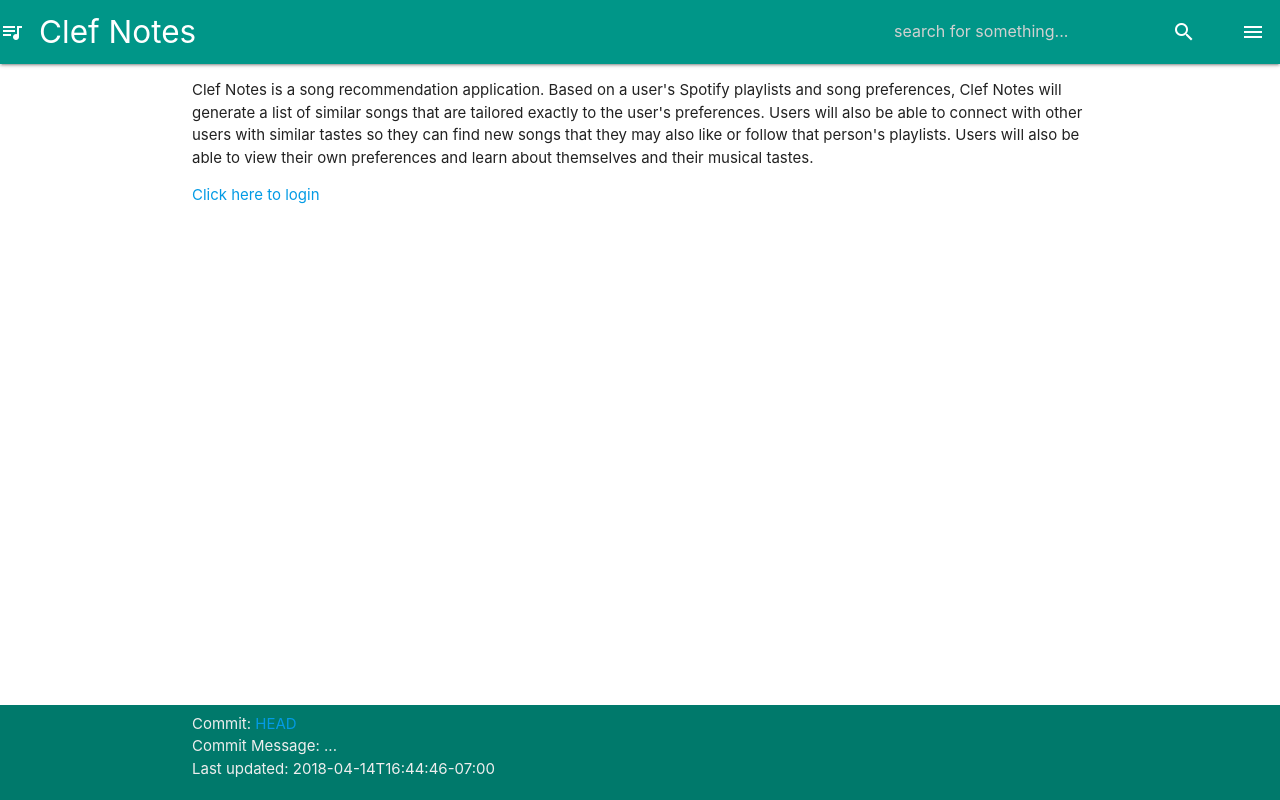
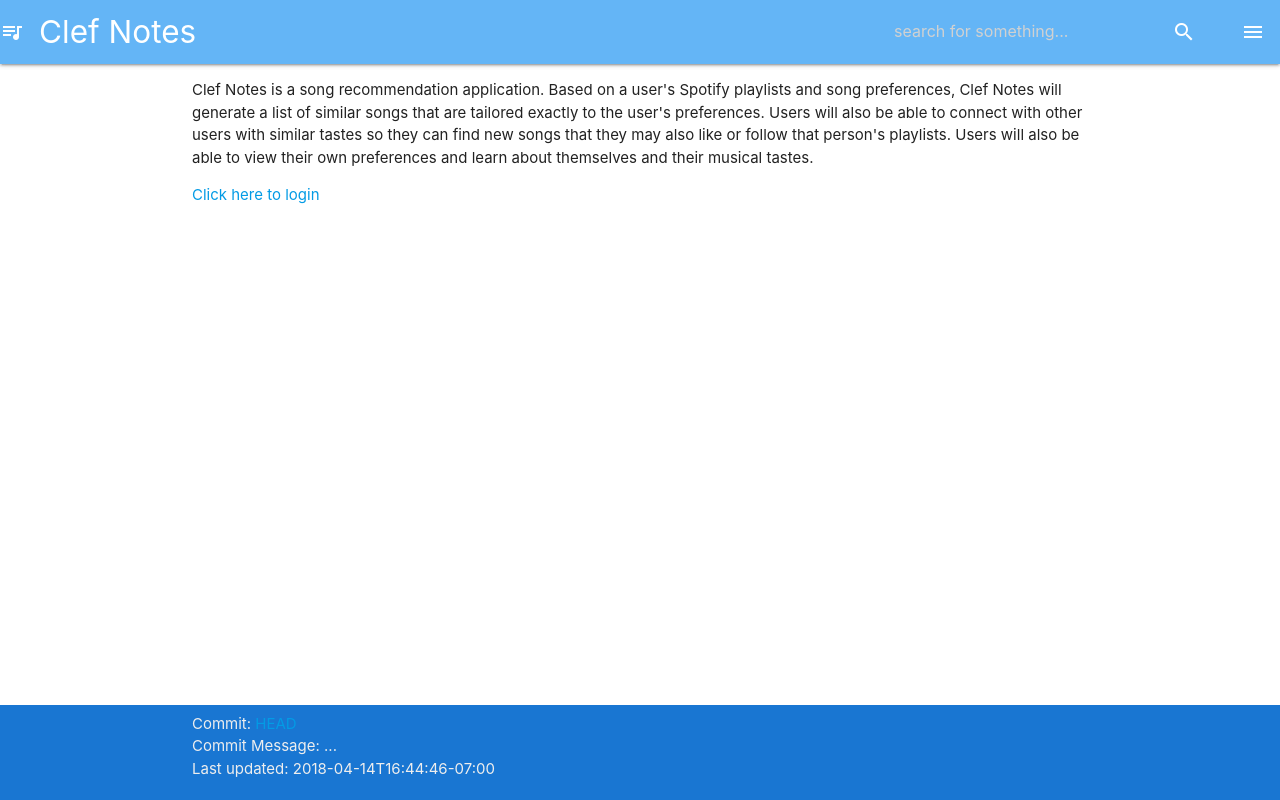
Before and after one commit to cbilson/clef, a Flask app: page / in a window 1280 px wide. Run offline with Flask 2, Linux system fonts and the light colour scheme; parts of the project's set-up code (start-up, migrations or seed data) failed here and were passed over; some libraries are stand-ins or nearby versions.

Commit message:
try a different color

```diff
--- a/clef/templates/layout.html
+++ b/clef/templates/layout.html
@@ -19,7 +19,7 @@
         <li><a href="https://wiki.illinois.edu/wiki/display/cs411sp18/Clef+Notes">About</a></li>
       </ul>
       <nav>
-        <div class="nav-wrapper teal darken">
+        <div class="nav-wrapper blue lighten-2 darken">
           <a class="brand-logo" href="/"><i class="material-icons">queue_music</i>Clef Notes</a>
           <ul class="right">
             <li>
@@ -37,7 +37,7 @@
     <div class="container" id="body-container">
       {% block body %}{% endblock %}
     </div>
-    <footer class="page-footer teal darken-2 grey-text text-lighten-3">
+    <footer class="page-footer blue darken-2 grey-text text-lighten-3">
       <div class="container">
         <div class="row">
           <ul>
```
